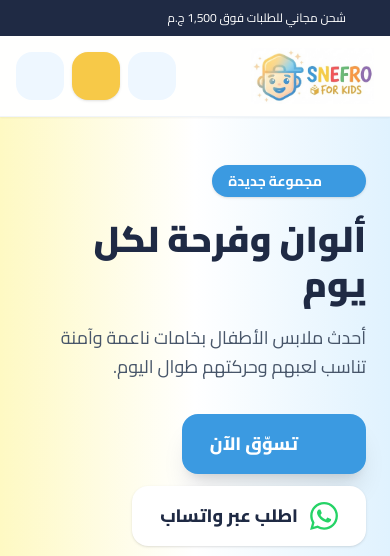
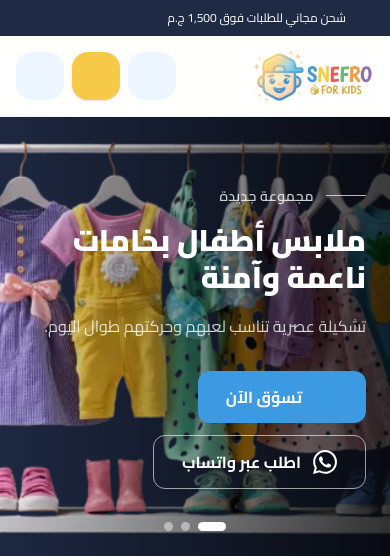
Before and after one commit to osamaday27/snefro, a Laravel app: page / in a window 390 px wide. Shown: the top 556 px of the page. Run offline with Laravel 12, Linux system fonts and the light colour scheme; data comes from the database, SQL or seed files in the repository; some libraries are stand-ins or nearby versions.

Commit message:
Refactor code structure for improved readability and maintainability

```diff
--- a/resources/views/livewire/home.blade.php
+++ b/resources/views/livewire/home.blade.php
@@ -7,49 +7,76 @@
             ['from-green-100 via-white to-yellow-100', 'bg-brand-green', 'للمواليد', 'كل ما يحتاجه مولودك', 'ملابس وبطاطين ومستلزمات بخامات قطنية عضوية رقيقة على البشرة.', route('shop', ['category' => 'baby']), 'تسوّق المواليد', 'https://loremflickr.com/800/800/baby,smile?lock=13'],
         ];
     @endphp
-    <section class="relative" wire:ignore>
-        <div class="swiper" dir="rtl" x-data x-init="new Swiper($el, {
-                loop: true, speed: 700, autoplay: { delay: 5500, disableOnInteraction: false },
+   @php
+    // [الصورة, الشارة, العنوان, الوصف, رابط الزر, نص الزر]
+    $slides = [
+        [asset('images/1.webp'), 'مجموعة جديدة',  'ملابس أطفال بخامات ناعمة وآمنة', 'تشكيلة عصرية تناسب لعبهم وحركتهم طوال اليوم.',        route('shop'),                           'تسوّق الآن'],
+        [asset('images/2.webp'), 'ألعاب وهدايا',   'ألعاب تنمّي الخيال والمهارات',   'اختيارات مميزة بجودة عالية وأسعار مناسبة.',            route('shop', ['category' => 'toys']),   'اكتشف الألعاب'],
+        [asset('images/3.webp'), 'للمواليد',        'كل ما يحتاجه مولودك',            'ملابس ومستلزمات قطنية رقيقة على البشرة.',               route('shop', ['category' => 'baby']),   'تسوّق المواليد'],
+    ];
+@endphp
+
+<style>
+    .hero-swiper { --swiper-pagination-color:#fff; --swiper-pagination-bullet-inactive-color:#fff; --swiper-pagination-bullet-inactive-opacity:.45; --swiper-pagination-bullet-size:9px; }
+    .hero-swiper .swiper-pagination-bullet-active { width: 28px; border-radius: 9999px; }
+    @keyframes heroIn { from { opacity: 0; transform: translateY(18px); } to { opacity: 1; transform: none; } }
+    .hero-swiper .swiper-slide-active .hero-in { animation: heroIn .8s ease-out both; }
+    .hero-swiper .swiper-slide-active .hero-in:nth-child(2) { animation-delay: .1s; }
+    .hero-swiper .swiper-slide-active .hero-in:nth-child(3) { animation-delay: .2s; }
+    .hero-swiper .swiper-slide-active .hero-in:nth-child(4) { animation-delay: .3s; }
+</style>
+
+<section class="relative w-full" wire:ignore>
+    <div class="swiper hero-swiper" dir="rtl" x-data x-init="new Swiper($el, {
+            loop: true, speed: 900, effect: 'fade', fadeEffect: { crossFade: true },
+            autoplay: { delay: 5500, disableOnInteraction: false },
             pagination: { el: $el.querySelector('.swiper-pagination'), clickable: true },
             navigation: { nextEl: $el.querySelector('.hero-next'), prevEl: $el.querySelector('.hero-prev') },
         })">
         <div class="swiper-wrapper">
-                @foreach ($slides as [$grad, $accent, $tag, $title, $text, $url, $cta, $img])
-                    <div class="swiper-slide bg-gradient-to-l {{ $grad }}">
-                        <div class="max-w-7xl mx-auto px-6 md:px-10 py-12 md:py-20 grid md:grid-cols-2 gap-10 items-center">
-                            <div>
-                                <span class="inline-flex items-center gap-2 {{ $accent }} text-white font-bold px-4 py-1.5 rounded-full text-sm shadow">
-                                    <x-heroicon-s-sparkles class="w-5 h-5"/>{{ $tag }}
+            @foreach ($slides as $i => [$img, $tag, $title, $text, $url, $cta])
+                <div class="swiper-slide relative h-[440px] sm:h-[520px] lg:h-[640px] bg-brand-ink">
+                    {{-- الصورة بعرض الصفحة كاملة --}}
+                    <img src="{{ $img }}" alt="{{ $title }}" @if($i > 0) loading="lazy" @endif
+                         onerror="this.style.display='none'"
+                         class="absolute inset-0 h-full w-full object-cover">
+                    {{-- طبقة تظليل لوضوح النص --}}
+                    <div class="absolute inset-0 bg-gradient-to-l from-black/75 via-black/40 to-black/5"></div>
+
+                    <div class="relative h-full max-w-7xl mx-auto px-6 md:px-10 flex items-center">
+                        <div class="max-w-xl text-white">
+                            <span class="hero-in flex items-center gap-3 text-sm font-semibold tracking-wide text-white/80">
+                                <span class="h-px w-10 bg-white/70"></span>{{ $tag }}
                             </span>
-                                <h1 class="mt-5 text-4xl md:text-6xl font-black leading-tight">{{ $title }}</h1>
-                                <p class="mt-4 text-slate-600 text-lg max-w-lg leading-relaxed">{{ $text }}</p>
-                                <div class="mt-8 flex flex-wrap gap-3">
-                                    <a href="{{ $url }}" class="inline-flex items-center gap-3 {{ $accent }} text-white font-extrabold px-7 py-4 rounded-2xl shadow-xl hover:scale-105 transition text-lg">
-                                        <x-heroicon-o-shopping-bag class="w-7 h-7"/>{{ $cta }}
+                            <h1 class="hero-in mt-4 text-3xl sm:text-4xl lg:text-6xl font-black leading-tight">{{ $title }}</h1>
+                            <p class="hero-in mt-4 text-base sm:text-lg text-white/80 leading-relaxed">{{ $text }}</p>
+                            <div class="hero-in mt-8 flex flex-wrap gap-3">
+                                <a href="{{ $url }}" class="inline-flex items-center gap-3 bg-brand-blue hover:bg-sky-600 text-white font-bold px-7 py-3.5 rounded-xl transition">
+                                    <x-heroicon-o-shopping-bag class="w-6 h-6"/>{{ $cta }}
                                 </a>
-                                    <a href="https://wa.me/{{ config('snefro.whatsapp') }}" target="_blank" class="inline-flex items-center gap-3 bg-white text-brand-ink font-extrabold px-7 py-4 rounded-2xl shadow hover:scale-105 transition text-lg">
-                                        <x-whatsapp-icon class="w-7 h-7 text-[#25D366]"/>اطلب عبر واتساب
+                                <a href="https://wa.me/{{ config('snefro.whatsapp') }}" target="_blank" rel="noopener"
+                                   class="inline-flex items-center gap-3 border border-white/60 text-white hover:bg-white hover:text-brand-ink font-bold px-7 py-3.5 rounded-xl transition">
+                                    <x-whatsapp-icon class="w-6 h-6"/>اطلب عبر واتساب
                                 </a>
                             </div>
-                            </div>
-                            <div class="relative mx-auto w-full max-w-md">
-                                <div class="absolute -inset-4 {{ $accent }} opacity-20 rounded-[3rem] rotate-6"></div>
-                                <img src="{{ $img }}" alt="" onerror="this.onerror=null;this.src='https://placehold.co/800x800/fde68a/1f2a44?text=Snefro'"
-                                     class="relative aspect-square w-full object-cover rounded-[3rem] border-8 border-white shadow-2xl -rotate-3">
-                                <x-heroicon-s-sparkles class="absolute -top-4 -end-4 w-14 h-14 text-brand-yellow animate-float"/>
-                                <x-heroicon-s-star class="absolute -bottom-4 -start-4 w-12 h-12 text-brand-orange animate-wiggle"/>
-                                <x-heroicon-s-heart class="absolute top-1/2 -start-8 w-10 h-10 text-brand-red animate-float"/>
                         </div>
                     </div>
                 </div>
             @endforeach
         </div>
-            <button class="hero-prev hidden md:flex absolute top-1/2 -translate-y-1/2 end-4 z-10 h-14 w-14 rounded-2xl bg-white/90 shadow-lg items-center justify-center hover:bg-brand-blue hover:text-white transition"><x-heroicon-o-chevron-right class="w-8 h-8"/></button>
-            <button class="hero-next hidden md:flex absolute top-1/2 -translate-y-1/2 start-4 z-10 h-14 w-14 rounded-2xl bg-white/90 shadow-lg items-center justify-center hover:bg-brand-blue hover:text-white transition"><x-heroicon-o-chevron-left class="w-8 h-8"/></button>
-            <div class="swiper-pagination !bottom-3"></div>
+
+        <button class="hero-prev hidden md:flex absolute top-1/2 -translate-y-1/2 end-6 z-10 h-12 w-12 rounded-full border border-white/40 bg-white/10 backdrop-blur text-white items-center justify-center hover:bg-white hover:text-brand-ink transition" aria-label="السابق">
+            <x-heroicon-o-chevron-right class="w-6 h-6"/>
+        </button>
+        <button class="hero-next hidden md:flex absolute top-1/2 -translate-y-1/2 start-6 z-10 h-12 w-12 rounded-full border border-white/40 bg-white/10 backdrop-blur text-white items-center justify-center hover:bg-white hover:text-brand-ink transition" aria-label="التالي">
+            <x-heroicon-o-chevron-left class="w-6 h-6"/>
+        </button>
+        <div class="swiper-pagination !bottom-5"></div>
     </div>
     </section>
+<section style="height: 30px;"></section>
 
+</section>
     {{-- ===== Features ===== --}}
     <section class="max-w-7xl mx-auto px-4 -mt-0 md:-mt-10 relative z-10 pt-8 md:pt-0">
         <div class="grid grid-cols-2 lg:grid-cols-4 gap-4">
```
Also changed, not shown: public/images/1.webp (added), public/images/2.webp (added), public/images/3.webp (added). Lines whose indentation alone changed are shown as unchanged.
